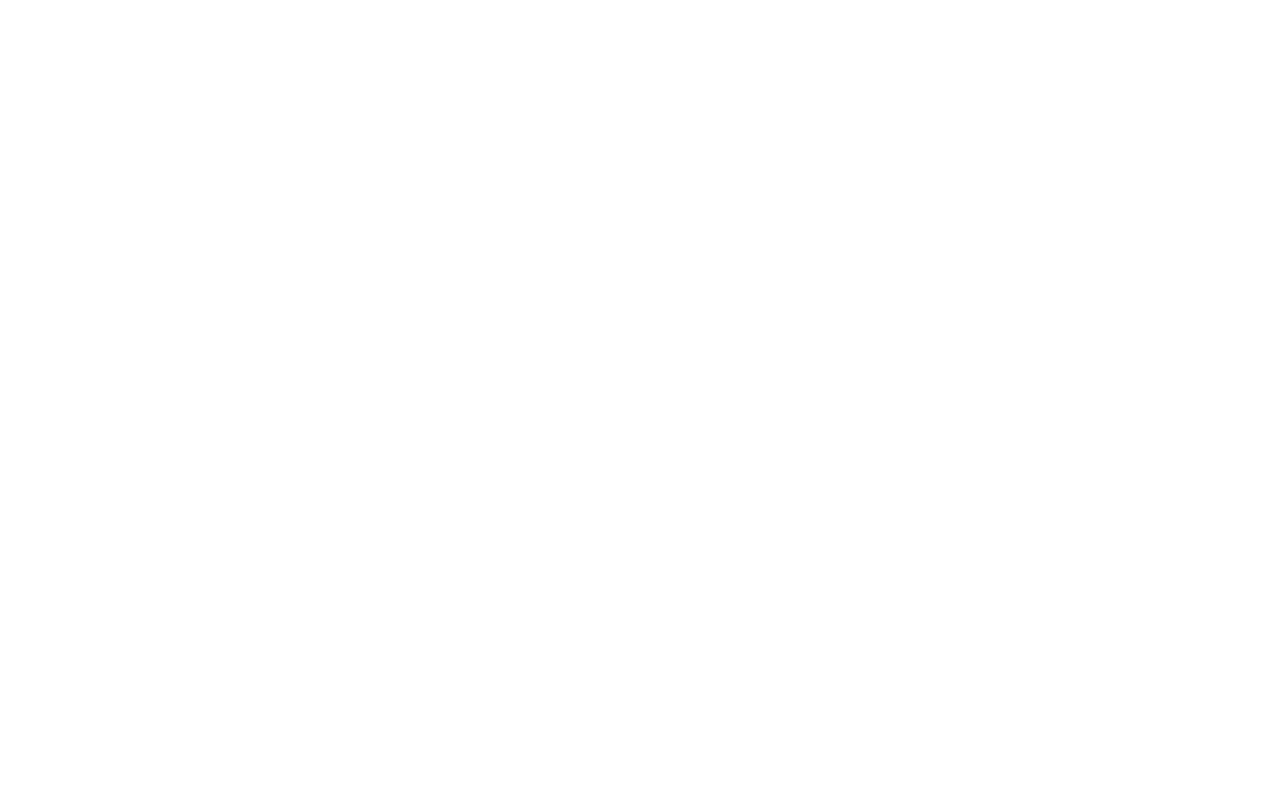
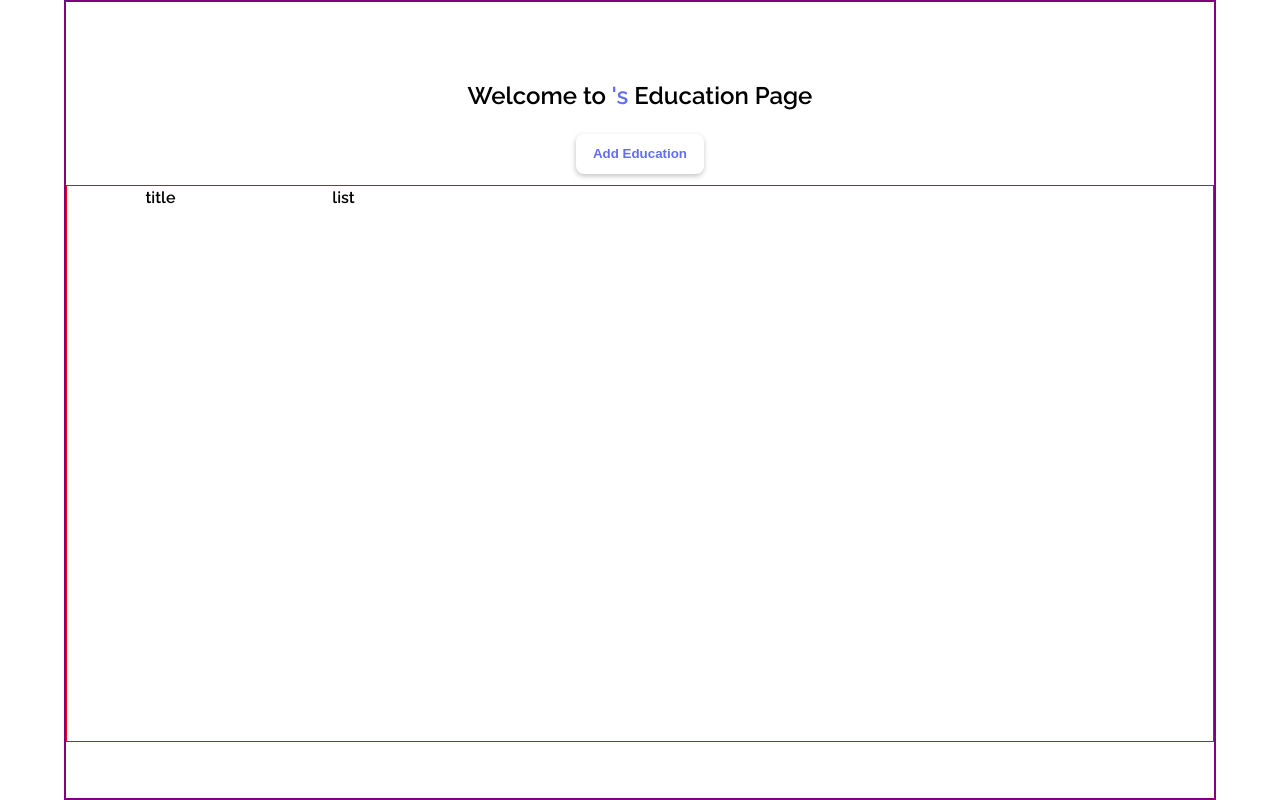
Before and after one commit to rushi444/showwcase-dev-challenge, a React (Create React App) app: page /dashboard in a window 1280 px wide. Built offline with nearby package versions, Linux system fonts and the light colour scheme.

Commit message:
Modal functionality working

```diff
--- a/package.json
+++ b/package.json
@@ -13,6 +13,7 @@
     "axios": "^0.19.2",
     "react": "^16.13.1",
     "react-dom": "^16.13.1",
+    "react-modal": "^3.11.2",
     "react-redux": "^7.2.0",
     "react-router": "^5.2.0",
     "react-router-dom": "^5.2.0",
@@ -47,6 +48,7 @@
   "devDependencies": {
     "@types/enzyme": "^3.10.5",
     "@types/enzyme-adapter-react-16": "^1.0.6",
+    "@types/react-modal": "^3.10.5",
     "@types/react-redux": "^7.1.9",
     "@types/react-router-dom": "^5.1.5",
     "@types/styled-components": "^5.1.0",
--- a/src/App.tsx
+++ b/src/App.tsx
@@ -1,7 +1,7 @@
 import React from 'react';
-import { Onboard } from './components/Onboard';
+import { Onboard } from './components/routes/Onboard';
 import { BrowserRouter as Router, Switch, Route } from 'react-router-dom';
-import { Dashboard } from './components/Dashboard';
+import { Dashboard } from './components/routes/Dashboard';
 
 export const App = () => {
   return (
--- a/src/components/Dashboard.tsx
+++ /dev/null
@@ -1,21 +0,0 @@
-import React, { FC, useEffect } from 'react';
-import { useSelector, shallowEqual } from 'react-redux';
-import { IInitialState } from '../redux/reducer';
-
-interface StateProps {
-  userName: string;
-}
-
-export const Dashboard: FC = () => {
-  const { userName } = useSelector<IInitialState, StateProps>(
-    (state: IInitialState) => {
-      return {
-        userName: state.userName,
-      };
-    },
-    shallowEqual,
-  );
-  console.log('Why so');
-  console.log(userName);
-  return <div>{userName}</div>;
-};
--- /dev/null
+++ b/src/components/Education/AddEducation.tsx
@@ -0,0 +1,50 @@
+import React, { useState, FC } from 'react';
+import { Button } from '../../shared/index';
+import Modal from 'react-modal';
+import styled from 'styled-components';
+
+Modal.setAppElement('#root');
+
+export const AddEducation: FC = () => {
+  const [isModalOpen, setIsModalOpen] = useState<boolean>(false);
+  return (
+    <AddEducationContainer>
+      <Button onClick={() => setIsModalOpen(true)}>Add Education</Button>
+      <Modal
+        isOpen={isModalOpen}
+        onRequestClose={() => setIsModalOpen(false)}
+        style={customStyles}
+        contentLabel='Add Education'>
+        <form style={{height: '60vh'}}>
+          <input />
+          <button>tab navigation</button>
+          <button>stays</button>
+          <button>inside</button>
+          <button>the modal</button>
+        </form>
+      </Modal>
+    </AddEducationContainer>
+  );
+};
+
+const AddEducationContainer = styled.div`
+  margin-bottom: 1%;
+  display: flex;
+  align-content: center;
+  button {
+    height: 2.5rem;
+    width: 8rem;
+    margin: 0 auto;
+  }
+`;
+
+const customStyles = {
+  content: {
+    top: '50%',
+    left: '50%',
+    right: 'auto',
+    bottom: 'auto',
+    marginRight: '-50%',
+    transform: 'translate(-50%, -50%)',
+  },
+};
--- /dev/null
+++ b/src/components/Education/Education.tsx
@@ -0,0 +1,23 @@
+import React from 'react';
+
+import { EducationTitleList } from './EducationTitleList';
+import { EducationList } from './EducationList';
+import styled from 'styled-components';
+
+export const Education = () => {
+  return (
+    <EducationContainer>
+      <EducationTitleList />
+      <EducationList />
+    </EducationContainer>
+  );
+};
+
+const EducationContainer = styled.div`
+  border: 1px solid red;
+  height: 70%;
+  display: flex;
+  justify-content: space-around;
+`;
+
+EducationContainer.displayName = 'Education';
--- /dev/null
+++ b/src/components/Education/EducationList.tsx
@@ -0,0 +1,9 @@
+import React from 'react'
+
+export const EducationList = () => {
+    return (
+        <div style={{width: '70%'}}>
+            list
+        </div>
+    )
+}
--- /dev/null
+++ b/src/components/Education/EducationTitleList.tsx
@@ -0,0 +1,9 @@
+import React from 'react'
+
+export const EducationTitleList = () => {
+    return (
+        <div>
+            title
+        </div>
+    )
+}
--- /dev/null
+++ b/src/components/routes/Dashboard.tsx
@@ -0,0 +1,47 @@
+import React, { FC } from 'react';
+import { useSelector, shallowEqual } from 'react-redux';
+import styled from 'styled-components';
+
+import { IInitialState } from '../../redux/reducer';
+import { Education } from '../Education/Education';
+import { AddEducation } from '../Education/AddEducation';
+
+interface StateProps {
+  userName: string;
+}
+
+export const Dashboard: FC = () => {
+  const { userName } = useSelector<IInitialState, StateProps>(
+    (state: IInitialState) => {
+      return {
+        userName: state.userName,
+      };
+    },
+    shallowEqual,
+  );
+  return (
+    <DashboardContainer>
+      <h2>
+        Welcome to <span style={{ color: '#646df6' }}>{userName}'s </span>
+        Education Page
+      </h2>
+      <AddEducation />
+      <Education />
+    </DashboardContainer>
+  );
+};
+
+const DashboardContainer = styled.div`
+  display: flex;
+  flex-direction: column;
+  margin: 0 auto;
+  justify-content: center;
+  border: 2px solid purple;
+  height: 100vh;
+  width: 90vw;
+  h2 {
+    align-self: center;
+  }
+`;
+
+DashboardContainer.displayName = 'Dashboard';
--- a/src/components/Onboard.tsx
+++ b/src/components/routes/Onboard.tsx
@@ -2,9 +2,9 @@
 import { useHistory } from 'react-router-dom';
 import styled from 'styled-components';
 
-import { Button } from '../shared';
+import { Button } from '../../shared';
 import { useDispatch } from 'react-redux';
-import { submitUserName } from '../redux/actions';
+import { submitUserName } from '../../redux/actions';
 
 export const Onboard: FC = () => {
   const history = useHistory();
@@ -15,7 +15,7 @@
     e.preventDefault();
     dispatch(submitUserName(name));
     history.push('/dashboard');
-    // setName('');
+    setName('');
   };
 
   return (
--- a/src/shared/index.ts
+++ b/src/shared/index.ts
@@ -14,6 +14,9 @@
     color: white;
     background-color: #646df6;
   }
+  :focus {
+    outline: none;
+  }
 `;
 
 Button.displayName = 'Button'
```
Also changed, not shown: 2 other files (tests, documents, lock files or other folders).
